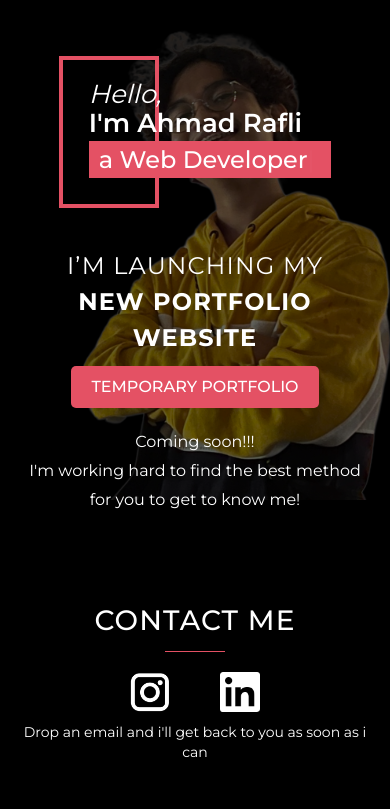
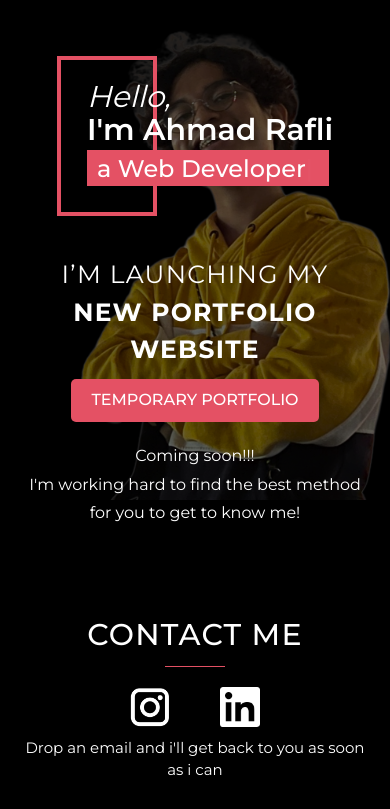
Before and after one commit to raflivy/rafli-under, a plain HTML site: page index.html in a window 390 px wide. Shown: the top 809 px of the page. Drawn offline with nearby package versions, Linux system fonts and the light colour scheme.

Commit message:
custom.css

```diff
--- a/css/custom.css
+++ b/css/custom.css
@@ -70,7 +70,7 @@ a:focus{
 }
 
 .logo h2{
-	font-size: 44px;
+	font-size: 45px;
 	color: #fff;
 	font-weight: 600;
 	position: relative;
@@ -181,7 +181,7 @@ a:focus{
 
 .title{
 	text-transform: uppercase;
-	font-size: 28px;
+	font-size: 30px;
 	color: #fff;
 	font-weight: 500;
 	padding-bottom: 16px;
@@ -205,7 +205,7 @@ a:focus{
 
 .contact-box p{
 	color: #fff;
-	font-size: 14px;
+	font-size: 15px;
 	font-weight: 300;
 	margin-bottom: 10px;
 }
@@ -372,11 +372,11 @@ a:focus{
 
 @media only screen and (max-width:480px){
 	.logo h2{
-		font-size: 26px;
+		font-size: 30px;
 	}
 
 	.logo p{
-		font-size: 12px;
+		font-size: 15px;
 		padding: 6px 10px;
 	}
 
@@ -385,7 +385,7 @@ a:focus{
 	}
 
 	.site-info h2{
-		font-size: 24px;
+		font-size: 25px;
 		letter-spacing: 0.05em;
 	}
 
```
